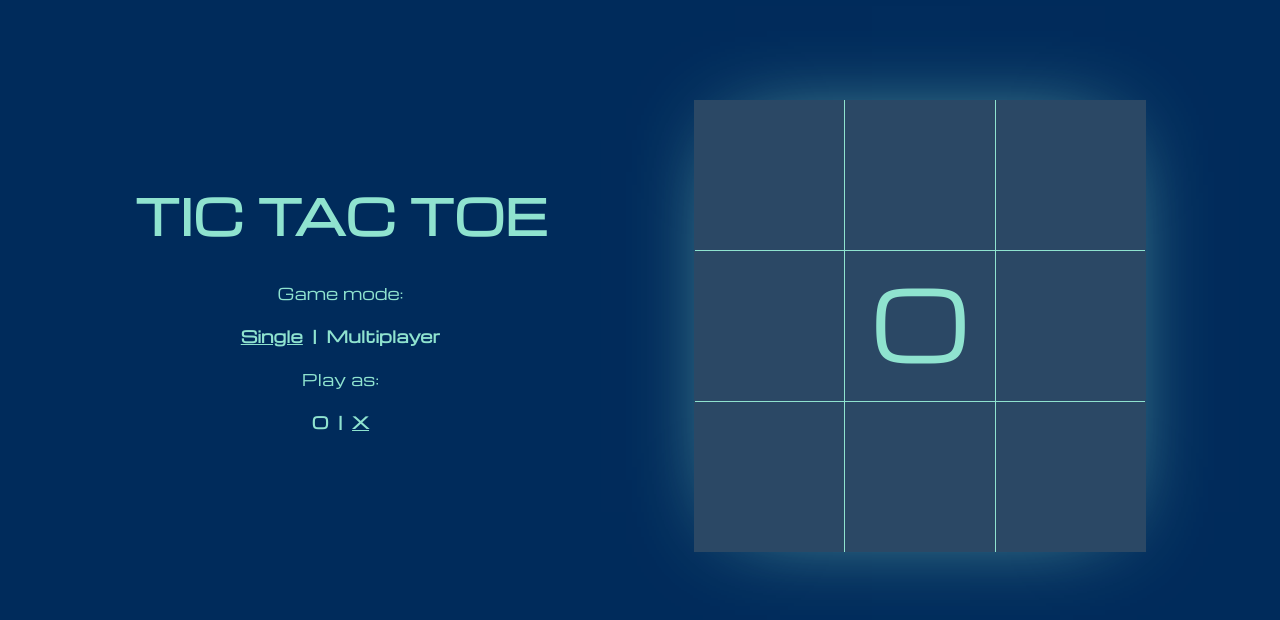
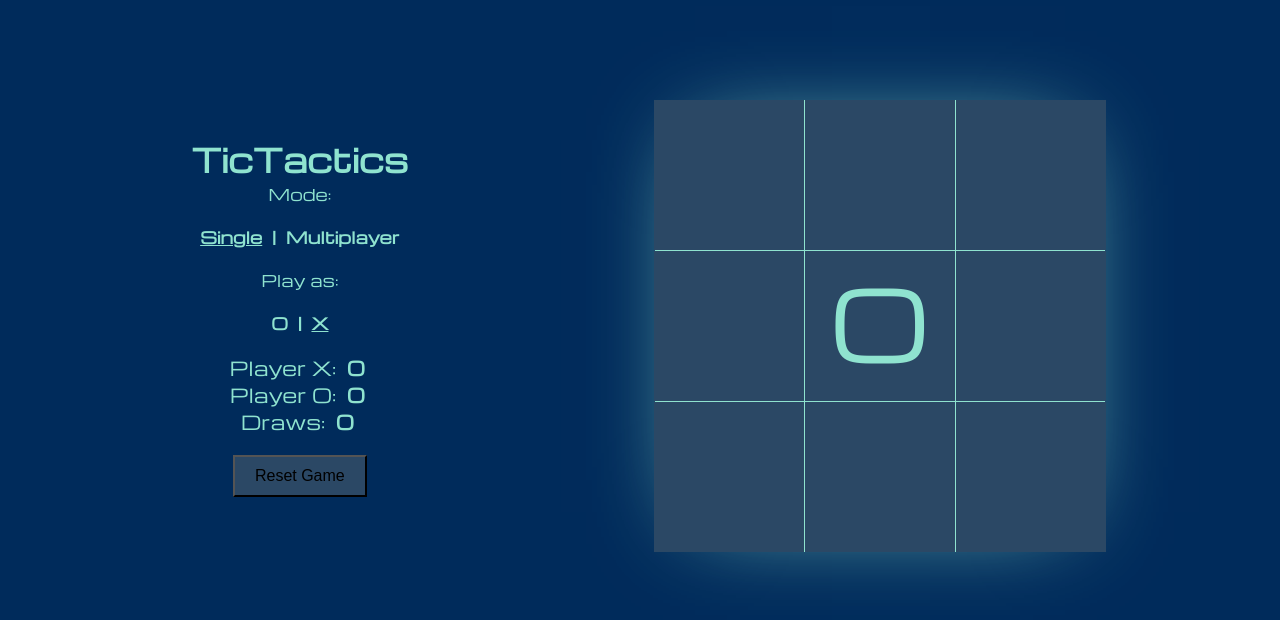
Before and after one commit to makiweeb13/Toetactics, a plain HTML site: page index.html in a window 1280 px wide. Drawn offline with nearby package versions, Linux system fonts and the light colour scheme.

Commit message:
added scoreboard and reset UI

```diff
--- a/index.html
+++ b/index.html
@@ -4,7 +4,7 @@
     <meta charset="UTF-8">
     <meta http-equiv="X-UA-Compatible" content="IE=edge">
     <meta name="viewport" content="width=device-width, initial-scale=1.0">
-    <title>Tic tac toe</title>
+    <title>Tictactics</title>
     <link rel="stylesheet" href="style.css">
     <link rel="stylesheet" href="https://cdnjs.cloudflare.com/ajax/libs/font-awesome/6.0.0/css/all.min.css">
 </head>
@@ -12,11 +12,11 @@
     <main>
         <div class="wrapper">
             <div>
-                <h1 class="title">Tic tac toe</h1>
                 <div>
+                    <h1>TicTactics</h1>
                     <div class="heading-wrapper">
                         <div class="mode-wrapper">
-                            <p>Game mode: </p>
+                            <p>Mode: </p>
                             <div class="mode">
                                 <p><span id="single">Single</span><span>|</span><span id="multiplayer">Multiplayer</span></p>
                             </div>
@@ -27,6 +27,12 @@
                                 <p><span id="o-btn">O</span><span>|</span><span id="x-btn">X</span></p>
                             </div>
                         </div>
+                        <div class="scoreboard">
+                            <div>Player X: <span id="score-x">0</span></div>
+                            <div>Player O: <span id="score-o">0</span></div>
+                            <div>Draws: <span id="score-draws">0</span></div>
+                        </div>
+                        <button id="reset-btn">Reset Game</button>
                     </div>
                 </div>
             </div>
--- a/style.css
+++ b/style.css
@@ -22,12 +22,6 @@ body {
     text-align: center;
     margin: 0 50px;
     user-select: none;
-}
-
-.title {
-    text-transform: uppercase;
-    margin-bottom: 2rem;
-    font-size: 2.1rem;
 }
 
 .options {
@@ -96,6 +90,29 @@ span:hover {
 
 #single {
     text-decoration: underline;
+}
+
+.scoreboard {
+    margin: 20px 0;
+    display: flex;
+    flex-direction: column;
+    justify-content: space-around;
+    font-size: 1.2em;
+}
+
+.status {
+
+}
+
+button {
+    padding: 10px 20px;
+    font-size: 1em;
+    cursor: pointer;
+    background-color: var(--board-clr);
+}
+
+button:hover {
+    transform: scale(1.05);
 }
 
 @keyframes fadeInOut {
```
